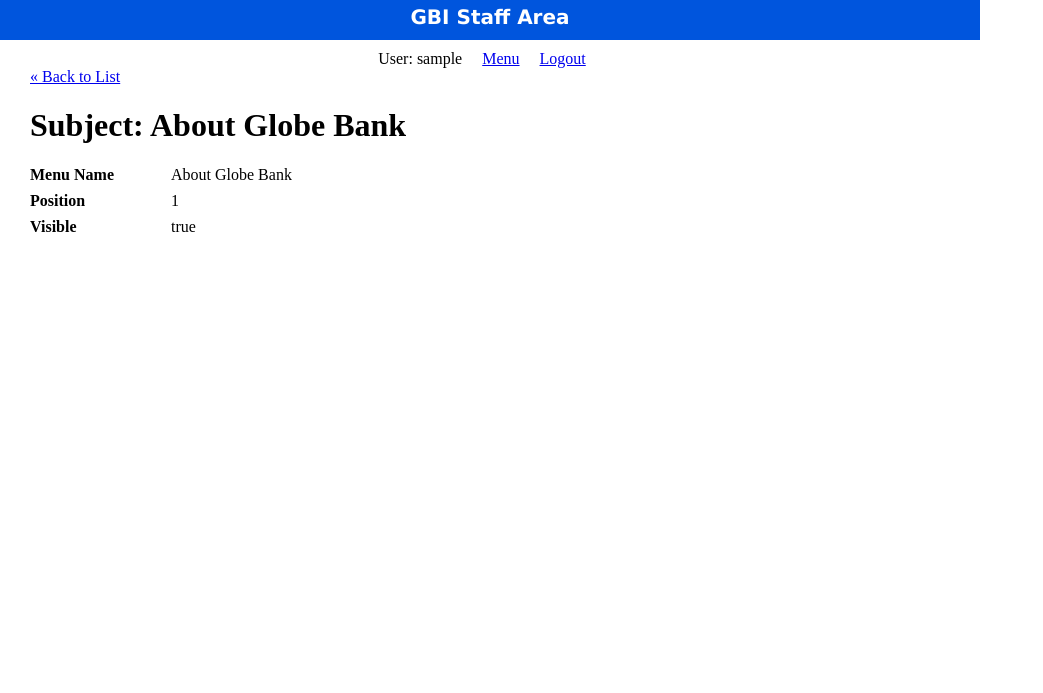
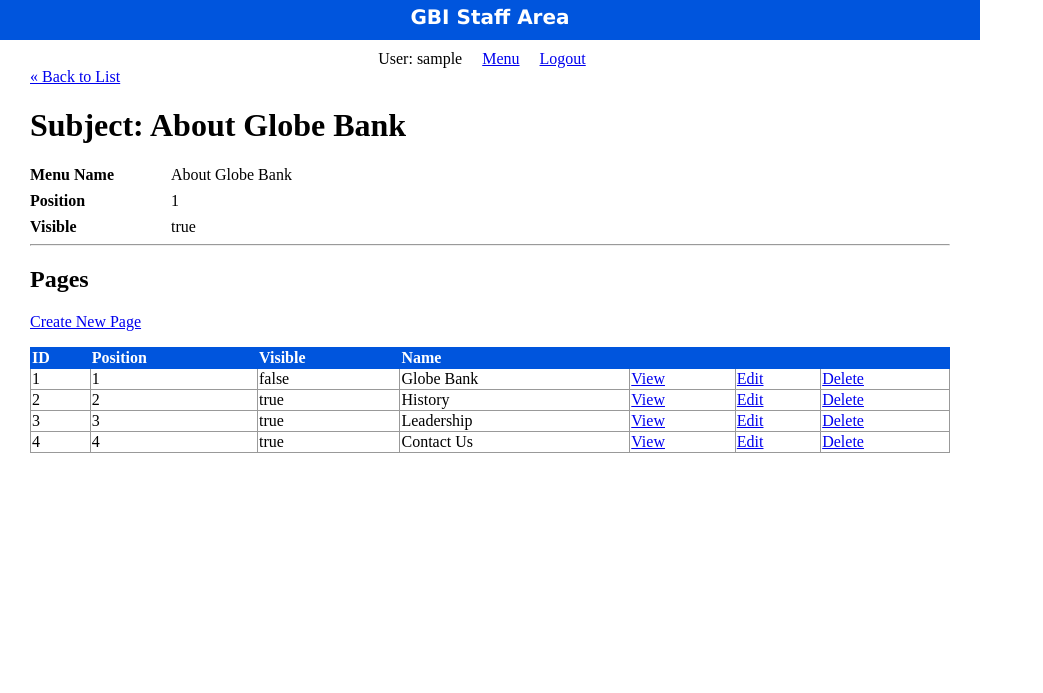
Before and after one commit to sdiersen/phpmysql2, a PHP site: page /staff/subjects/show.php in a window 1280 px wide. Shown: the top 693 px of the page, without its empty margins (0-1043 px from the left). Run offline with PHP 8.4, Linux system fonts and the light colour scheme; the visitor is signed in with stand-in values (Sample User, id 1); data comes from the database, SQL or seed files in the repository.

Commit message:
last update before final challenge

```diff
--- a/globe_bank/private/query_functions.php
+++ b/globe_bank/private/query_functions.php
@@ -308,6 +308,27 @@
     return $result;
   }
 
+    function count_pages_by_subject_id($subject_id, $options=[]) {
+    global $db;
+
+    $visible = $options['visible'] ?? false;
+
+    $sql = "SELECT COUNT(id) FROM pages ";
+    $sql .= "WHERE subject_id='" . db_escape($db, $subject_id) . "' ";
+    if($visible) {
+      $sql .= "AND visible = true ";
+    }
+    $sql .= "ORDER BY position ASC";
+    $result = mysqli_query($db, $sql);
+    confirm_result_set($result);
+
+    $row = mysqli_fetch_row($result);
+    mysqli_free_result($result);
+    $count = $row[0];
+
+    return $count;
+  }
+
   // Admins
   function find_all_admins() {
     global $db;
@@ -501,4 +522,33 @@
     }
 
   }
+
+  function shift_subject_positions($start_pos, $end_pos, $current_id=0) {
+
+    if($start_pos == 0) {
+      //new item, +1 to items greater than $end_pos
+
+    } elseif($end_pos == 0) {
+      //delete item, -1 from items greater than $start_pos
+
+    } elseif($start_pos < $end_pos) {
+      // move earlier, +1 to items between (including $end_pos)
+
+    } elseif($start_pos > $end_pos) {
+      // move earlier, +1 to items between (including $end_pos)
+
+    }
+    // Exclude the current_id in the SQL WHERE clause
+
+
+    //Example SQL
+    /*
+      UPDATE subjects
+      SET position = position - 1
+      WHERE position > 2
+      AND position <= 6
+      AND id != 8;
+    */
+
+  }
 ?>
--- a/globe_bank/public/staff/index.php
+++ b/globe_bank/public/staff/index.php
@@ -13,7 +13,6 @@
     <h2>Main Menu</h2>
     <ul>
       <li><a href="<?php echo url_for('/staff/subjects/index.php'); ?>">Subjects</a></li>
-      <li><a href="<?php echo url_for('/staff/pages/index.php'); ?>">Pages</a></li>
       <li><a href="<?php echo url_for('/staff/admins/index.php'); ?>">Admins</a></li>
     </ul>
   </div>
--- a/globe_bank/public/staff/pages/index.php
+++ b/globe_bank/public/staff/pages/index.php
@@ -2,6 +2,8 @@
   require_once('../../../private/initialize.php');
 
   require_login();
+
+  redirect_to(url_for('/staff/index.php'));
 
   $page_set = find_all_pages();
 
--- a/globe_bank/public/staff/pages/show.php
+++ b/globe_bank/public/staff/pages/show.php
@@ -6,6 +6,7 @@
   $id = $_GET['id'] ?? '1'; // PHP > 7.0
 
   $page = find_page_by_id($id);
+  $subject = find_subject_by_id($page['subject_id']);
 
   $page_title = 'Show Page';
   include(SHARED_PATH . '/staff_header.php');
@@ -13,7 +14,7 @@
 
 <div id="content">
 
-  <a class="back-link" href="<?php echo url_for('/staff/pages/index.php'); ?>">&laquo; Back to List</a>
+  <a class="back-link" href="<?php echo url_for('/staff/subjects/show.php?id=' . h(u($subject['id']))); ?>">&laquo; Back to <?php echo h($subject['menu_name']); ?></a>
 
   <div class="page show">
 
--- a/globe_bank/public/staff/subjects/index.php
+++ b/globe_bank/public/staff/subjects/index.php
@@ -22,17 +22,20 @@
         <th>Position</th>
         <th>Visible</th>
   	    <th>Name</th>
+        <th>Pages</th>
   	    <th>&nbsp;</th>
   	    <th>&nbsp;</th>
         <th>&nbsp;</th>
   	  </tr>
 
       <?php while($subject = mysqli_fetch_assoc($subject_set)) { ?>
+        <?php $page_count = count_pages_by_subject_id($subject['id']); ?>
         <tr>
           <td><?php echo h($subject['id']); ?></td>
           <td><?php echo h($subject['position']); ?></td>
           <td><?php echo $subject['visible'] == 1 ? 'true' : 'false'; ?></td>
     	    <td><?php echo h($subject['menu_name']); ?></td>
+          <td><?php echo $page_count; ?></td>
           <td><a class="action" href="<?php echo url_for('/staff/subjects/show.php?id=' . h(u($subject['id']))); ?>">View</a></td>
           <td><a class="action" href="<?php echo url_for('/staff/subjects/edit.php?id=' . h(u($subject['id']))); ?>">Edit</a></td>
           <td><a class="action" href="<?php echo url_for('/staff/subjects/delete.php?id=' . h(u($subject['id']))); ?>">Delete</a></td>
--- a/globe_bank/public/staff/subjects/show.php
+++ b/globe_bank/public/staff/subjects/show.php
@@ -6,6 +6,8 @@
   $id = $_GET['id'] ?? '1'; // PHP > 7.0
 
   $subject = find_subject_by_id($id);
+  $page_set = find_pages_by_subject_id($id);
+
   $page_title = 'Show Subject';
   include(SHARED_PATH . '/staff_header.php');
 ?>
@@ -33,6 +35,44 @@
       </dl>
     </div>
 
+    <hr />
+
+    <div class="pages listing">
+    <h2>Pages</h2>
+
+    <div class="actions">
+      <a class="action" href="<?php echo url_for('/staff/pages/new.php?id=' . h(u($subject['id']))); ?>">Create New Page</a>
+    </div>
+
+    <table class="list">
+      <tr>
+        <th>ID</th>
+        <th>Position</th>
+        <th>Visible</th>
+        <th>Name</th>
+        <th>&nbsp;</th>
+        <th>&nbsp;</th>
+        <th>&nbsp;</th>
+      </tr>
+
+      <?php while($page = mysqli_fetch_assoc($page_set)) { ?>
+        <?php $subject = find_subject_by_id($page['subject_id']); ?>
+        <tr>
+          <td><?php echo h($page['id']); ?></td>
+          <td><?php echo h($page['position']); ?></td>
+          <td><?php echo $page['visible'] == 1 ? 'true' : 'false'; ?></td>
+          <td><?php echo h($page['menu_name']); ?></td>
+          <td><a class="action" href="<?php echo url_for('/staff/pages/show.php?id=' . h(u($page['id']))); ?>">View</a></td>
+          <td><a class="action" href="<?php echo url_for('/staff/pages/edit.php?id=' . h(u($page['id']))); ?>">Edit</a></td>
+          <td><a class="action" href="<?php echo url_for('/staff/pages/delete.php?id=' . h(u($page['id']))); ?>">Delete</a></td>
+        </tr>
+      <?php } ?>
+    </table>
+
+    <?php mysqli_free_result($page_set); ?>
+
+  </div>
+
   </div>
 
 </div>
```
Also changed, not shown: globe_bank/public/staff/pages/delete.php (+6 -4 lines), globe_bank/public/staff/pages/edit.php (+3 -6 lines), globe_bank/public/staff/pages/new.php (+4 -6 lines).
